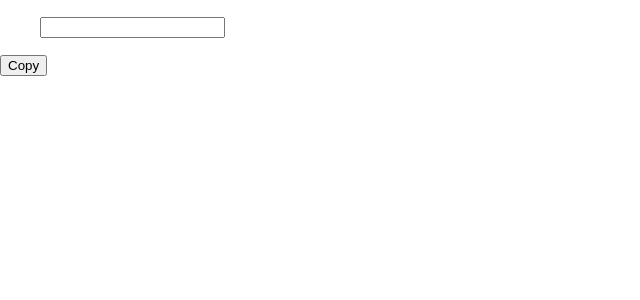
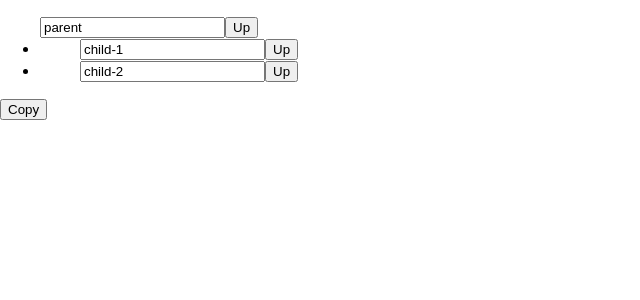
Before and after one commit to yszk0123/outline, a React (Create React App) app: page / in a window 1280 px wide. Shown: the top 300 px of the page, without its empty margins (0-640 px from the left). Built offline with nearby package versions, Linux system fonts and the light colour scheme.

Commit message:
feat: implement "move up"

```diff
--- a/src/components/App.tsx
+++ b/src/components/App.tsx
@@ -20,15 +20,23 @@ function generateId(): string {
 
 const initialData: Data = {
   version: VERSION,
-  tree: { id: generateId(), text: '' },
+  tree: {
+    id: generateId(),
+    text: 'parent',
+    children: [
+      { id: generateId(), text: 'child-1' },
+      { id: generateId(), text: 'child-2' },
+    ],
+  },
 };
 
 interface TreeViewProps {
   tree: Tree;
   onChange: (tree: Tree, text: string) => void;
+  onMoveUp: (tree: Tree) => void;
 }
 
-function TreeView({ tree, onChange }: TreeViewProps) {
+function TreeView({ tree, onChange, onMoveUp }: TreeViewProps) {
   const handleChange = useCallback(
     (event: React.ChangeEvent<HTMLInputElement>) => {
       const text = event.currentTarget.value;
@@ -36,14 +44,21 @@ function TreeView({ tree, onChange }: TreeViewProps) {
     },
     [tree, onChange],
   );
+  const handleMoveUp = useCallback(
+    (_event: React.MouseEvent) => {
+      onMoveUp(tree);
+    },
+    [tree, onMoveUp],
+  );
 
   return (
     <ul>
       <input type="text" value={tree.text} onChange={handleChange} />
+      <button onClick={handleMoveUp}>Up</button>
       {(tree.children || []).map((child, i) => {
         return (
           <li key={i}>
-            <TreeView tree={child} onChange={onChange} />
+            <TreeView tree={child} onChange={onChange} onMoveUp={onMoveUp} />
           </li>
         );
       })}
@@ -54,27 +69,34 @@ function TreeView({ tree, onChange }: TreeViewProps) {
 function updateTree(
   tree: Tree,
   id: string,
-  updateFn: (tree: Tree) => void,
+  updateFn: (tree: Tree, parent: Tree | undefined) => void,
+  parent?: Tree,
 ): void {
   if (tree.id === id) {
-    updateFn(tree);
+    updateFn(tree, parent);
   }
 
   if (tree.children) {
     tree.children.forEach(child => {
-      updateTree(child, id, updateFn);
+      updateTree(child, id, updateFn, tree);
     });
   }
 }
 
 enum ActionType {
   TEXT_CHANGED = 'TEXT_CHANGED',
+  MOVE_UP = 'MOVE_UP',
 }
 
-type Action = {
-  type: ActionType.TEXT_CHANGED;
-  payload: { id: string; text: string };
-};
+type Action =
+  | {
+      type: ActionType.TEXT_CHANGED;
+      payload: { id: string; text: string };
+    }
+  | {
+      type: ActionType.MOVE_UP;
+      payload: { id: string };
+    };
 
 function reducer(state: Data, action: Action): Data {
   return produce(state, (data: Data) => {
@@ -83,6 +105,32 @@ function reducer(state: Data, action: Action): Data {
         const { id, text } = action.payload;
         updateTree(data.tree, id, tree => {
           tree.text = text;
+        });
+        return;
+      }
+      case ActionType.MOVE_UP: {
+        const { id } = action.payload;
+        updateTree(data.tree, id, (tree, parent) => {
+          if (!parent) {
+            return;
+          }
+
+          const children = parent.children;
+          if (!children) {
+            return;
+          }
+
+          const index = children.findIndex(e => e.id === tree.id);
+          if (index <= 0) {
+            return;
+          }
+
+          parent.children = [
+            ...children.slice(0, index - 1),
+            tree,
+            children[index - 1],
+            ...children.slice(index + 1),
+          ];
         });
         return;
       }
@@ -98,10 +146,17 @@ export function App() {
   const handleChange = useCallback((tree: Tree, text: string) => {
     dispatch({ type: ActionType.TEXT_CHANGED, payload: { id: tree.id, text } });
   }, []);
+  const handleMoveUp = useCallback((tree: Tree) => {
+    dispatch({ type: ActionType.MOVE_UP, payload: { id: tree.id } });
+  }, []);
 
   return (
     <div>
-      <TreeView tree={data.tree} onChange={handleChange} />
+      <TreeView
+        tree={data.tree}
+        onChange={handleChange}
+        onMoveUp={handleMoveUp}
+      />
       <button onClick={handleCopy}>Copy</button>
     </div>
   );
```
